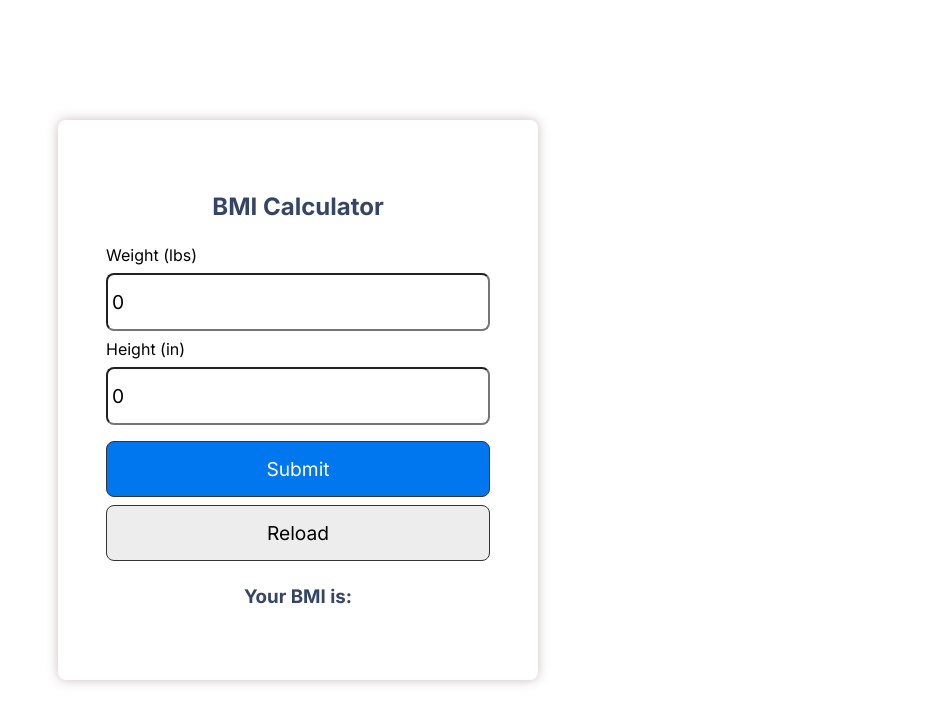
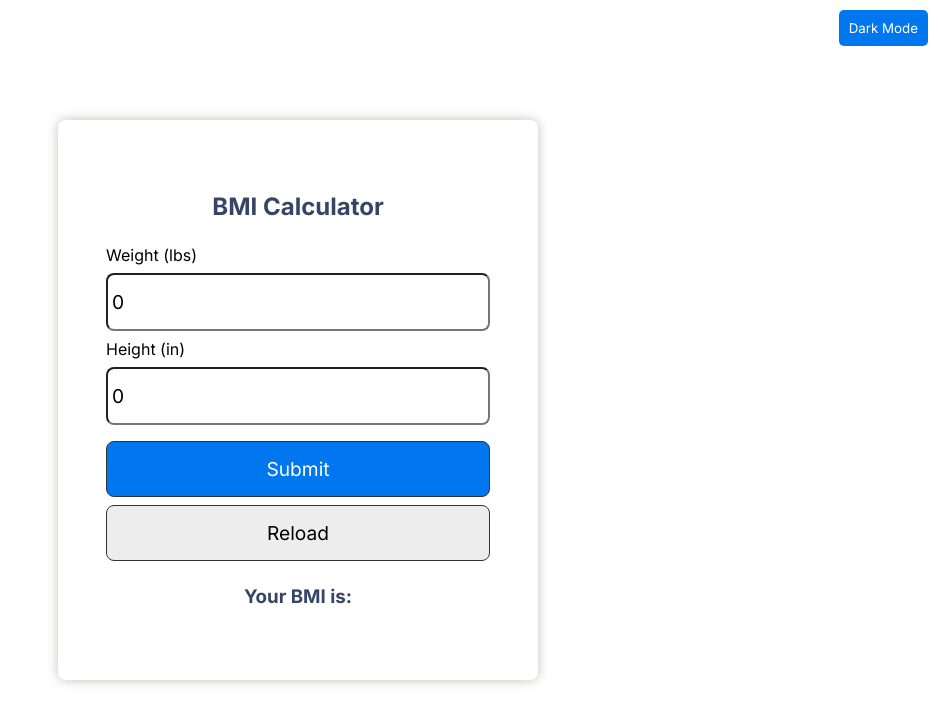
Before and after one commit to iiitl/bmi_calculator, a React (Create React App) app: page / in a window 1280 px wide. Shown: the top 724 px of the page, without its empty margins (342-1280 px from the left). Built offline with nearby package versions, Linux system fonts and the light colour scheme.

Commit message:
Added the dark mode functionality in BMI calculator

```diff
--- a/src/App.js
+++ b/src/App.js
@@ -1,67 +1,90 @@
 import './App.css';
-import './index.css'
-import React, {useState} from 'react'
+import './index.css';
+import React, { useState, useEffect } from 'react';
 
 function App() {
-  // state
-  const [weight, setWeight] = useState(0)
-  const [height, setHeight] = useState(0)
-  const [bmi, setBmi] = useState('')
-  const [message, setMessage] = useState('')
+  // State for BMI calculation
+  const [weight, setWeight] = useState(0);
+  const [height, setHeight] = useState(0);
+  const [bmi, setBmi] = useState('');
+  const [message, setMessage] = useState('');
+
+  // Dark mode state
+  const [darkMode, setDarkMode] = useState(
+    localStorage.getItem('darkMode') === 'true'
+  );
+
+  useEffect(() => {
+    document.body.classList.toggle('dark', darkMode);
+    localStorage.setItem('darkMode', darkMode);
+  }, [darkMode]);
+
+  const toggleDarkMode = () => {
+    setDarkMode((prevMode) => !prevMode);
+  };
 
   let calcBmi = (event) => {
-    event.preventDefault()
-    console.log(event);
+    event.preventDefault();
 
     if (weight === 0 || height === 0) {
-      alert('Please enter a valid weight and height')
+      alert('Please enter a valid weight and height');
     } else {
-      let bmi = (weight / (height * height) * 703)
-      setBmi(bmi.toFixed(1))
+      let bmi = (weight / (height * height)) * 703;
+      setBmi(bmi.toFixed(1));
 
-
-        if (bmi < 18.5) {
-          setMessage('You are underweight')
-        }  else if (bmi >= 18.5 && bmi < 25) {
-          setMessage('You have healthy weight')
-        } else if (bmi>=25 && bmi <30) {
-          setMessage('You are overweight')
-        }else{
-          setMessage('You are obese')
-        }
-
+      if (bmi < 18.5) {
+        setMessage('You are underweight');
+      } else if (bmi >= 18.5 && bmi < 25) {
+        setMessage('You have a healthy weight');
+      } else if (bmi >= 25 && bmi < 30) {
+        setMessage('You are overweight');
+      } else {
+        setMessage('You are obese');
+      }
     }
-  }
+  };
 
   let reload = () => {
-    window.location.reload()
-  }
-
+    window.location.reload();
+  };
 
   return (
-    <div className="app">
-    <div className='container'>
-      <h2 className='center'>BMI Calculator</h2>
+    <div className={`app ${darkMode ? 'dark-mode' : ''}`}>
+      <div className='container'>
+        <button className='toggle-btn' onClick={toggleDarkMode}>
+          {darkMode ? 'Light Mode' : 'Dark Mode'}
+        </button>
+        <h2 className={`center ${darkMode ? 'dark-text' : ''}`}>BMI Calculator</h2>
         <form onSubmit={calcBmi}>
           <div>
             <label>Weight (lbs)</label>
-            <input type="text" placeholder='Enter Weight in lbs' value={weight} onChange={(e) => setWeight(e.target.value)} />
+            <input
+              type='text'
+              placeholder='Enter Weight in lbs'
+              value={weight}
+              onChange={(e) => setWeight(e.target.value)}
+            />
           </div>
           <div>
             <label>Height (in)</label>
-            <input type="text" placeholder='Enter height in inches' value={height} onChange={(event) => setHeight(event.target.value)} />
+            <input
+              type='text'
+              placeholder='Enter height in inches'
+              value={height}
+              onChange={(event) => setHeight(event.target.value)}
+            />
           </div>
           <div>
             <button className='btn' type='submit'>Submit</button>
-            <button className='btn btn-outline' onClick={reload} type='submit'>Reload</button>
+            <button className='btn btn-outline' onClick={reload} type='button'>Reload</button>
           </div>
         </form>
         <div className='center'>
-          <h3>Your BMI is: {bmi}</h3>
-          <p>{message}</p>
+          <h3 className={darkMode ? 'dark-text' : ''}>Your BMI is: {bmi}</h3>
+          <p className={darkMode ? 'dark-text' : ''}>{message}</p>
         </div>
+      </div>
     </div>
-  </div>
   );
 }
 
--- a/src/index.css
+++ b/src/index.css
@@ -73,3 +73,45 @@ p {
 .img-container img {
   height: 200px;
 }
+
+/* Add to index.css */
+body.dark {
+  background-color: #121212;
+  color: #ffffff;
+}
+
+.dark-mode .container {
+  background-color: #1e1e1e;
+  box-shadow: 0px 0px 12px #444;
+}
+
+.dark-mode input {
+  background-color: #333;
+  color: #fff;
+  border: 1px solid #555;
+}
+
+.dark-mode .btn {
+  background-color: #0077EE;
+}
+
+.dark-mode .btn-outline {
+  background-color: #444;
+  color: #fff;
+}
+
+.toggle-btn {
+  position: absolute;
+  top: 10px;
+  right: 10px;
+  background: #0077EE;
+  color: white;
+  border: none;
+  padding: 10px;
+  cursor: pointer;
+  border-radius: 5px;
+}
+
+.dark-text {
+  color: #f8e71c;
+}
```
